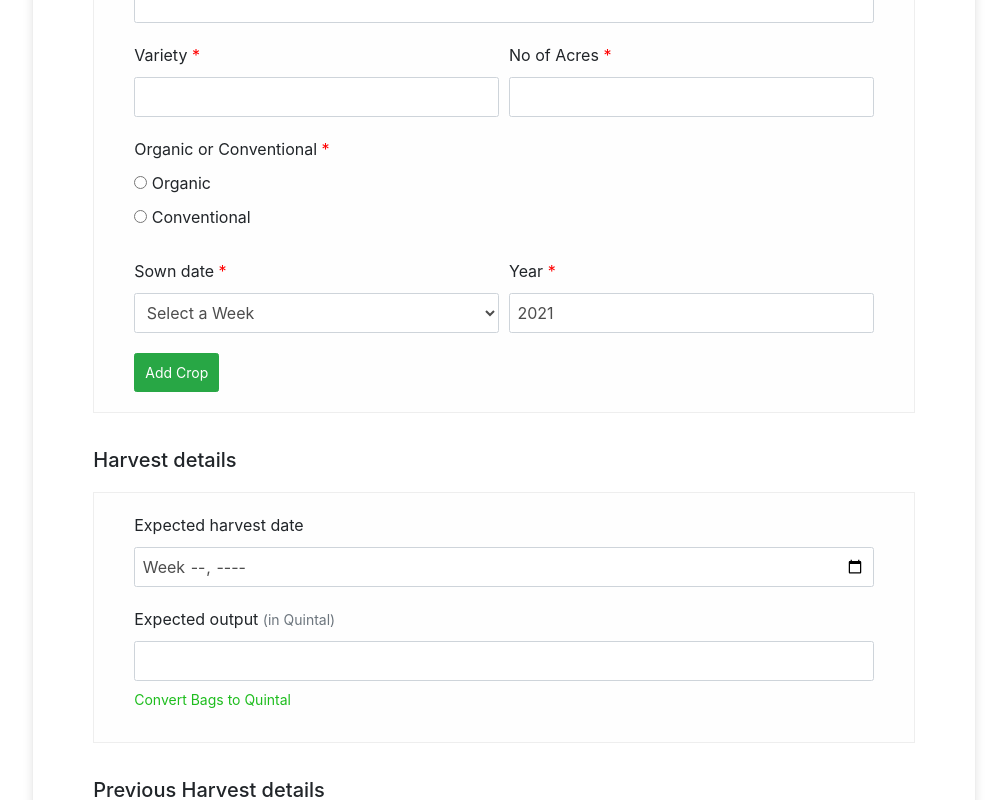
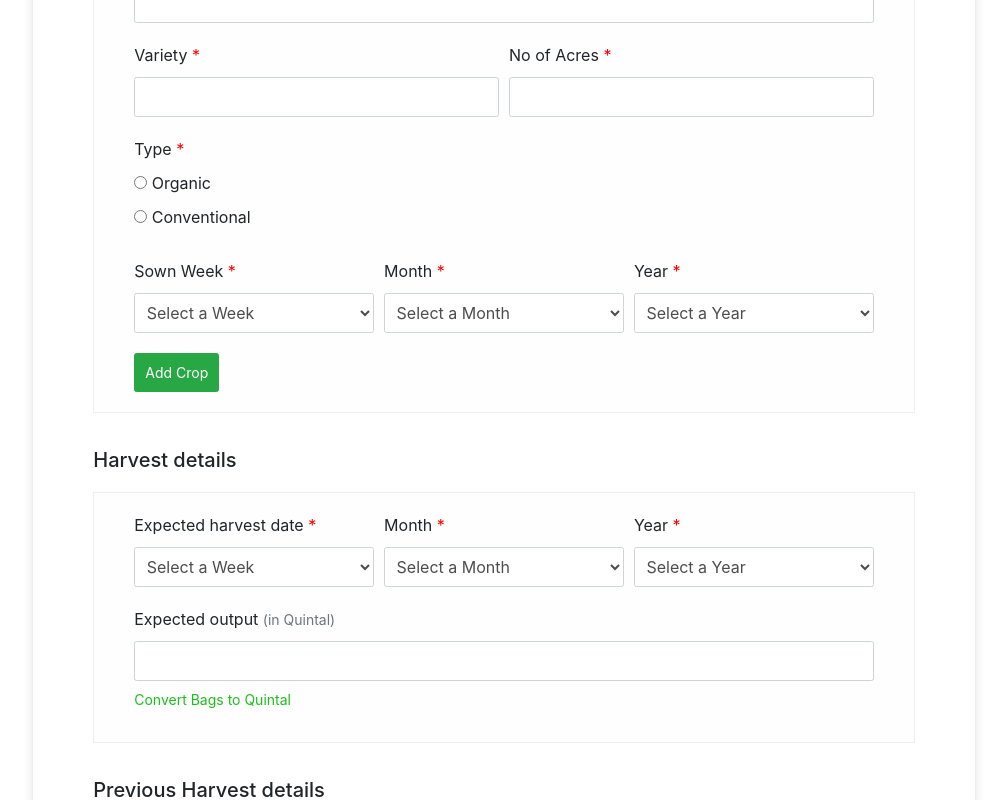
Before and after one commit to 00lohit/formor_ui, an Angular app: page /data in a window 1280 px wide. Shown: the part 740-1540 px from the top of the page, without its empty margins (136-1143 px from the left). Built offline with nearby package versions, Linux system fonts and the light colour scheme.

Commit message:
server connection

```diff
--- a/src/app/config.service.ts
+++ b/src/app/config.service.ts
@@ -1,19 +1,20 @@
 import { HttpClient } from '@angular/common/http';
 import { Injectable } from '@angular/core';
+import { Data } from './app.data';
 
 @Injectable({
   providedIn: 'root',
 })
 export class ConfigService {
-  _url = 'https://farmform-default-rtdb.firebaseio.com/data.json';
+  _url = 'http://localhost:3000/api/v1/data';
 
   constructor(private http: HttpClient) {}
 
-  post(modal: any) {
-    return this.http.post(this._url, modal);
+  post(data: Data) {
+    return this.http.post(this._url, data);
   }
 
   get() {
-    return this.http.get<{ [key: string]: [] }>(this._url);
+    return this.http.get(this._url);
   }
 }
--- a/src/app/form/form.component.html
+++ b/src/app/form/form.component.html
@@ -14,7 +14,7 @@
             <input
               type="text"
               class="form-control"
-              name="farmerName"
+              name="name"
               ngModel
               required
             />
@@ -48,7 +48,7 @@
           </div>
           <div class="form-row">
             <div class="form-group col-md-6">
-              <label for="address"
+              <label for="access"
                 >Road Access
                 <span class="label__subtext text-muted">(in Kms)</span
                 ><span class="mandatory"> *</span></label
@@ -56,7 +56,7 @@
               <input
                 type="number"
                 class="form-control"
-                name="address"
+                name="access"
                 ngModel
                 required
               />
@@ -80,7 +80,6 @@
                 class="form-control"
                 name="district"
                 [(ngModel)]="district"
-                disabled
                 required
               />
             </div>
@@ -91,7 +90,6 @@
                 class="form-control"
                 name="state"
                 [(ngModel)]="state"
-                disabled
                 required
               />
             </div>
@@ -110,7 +108,7 @@
             <input
               type="text"
               class="form-control"
-              name="crop{{ crop }}"
+              name="cropName{{ crop }}"
               ngModel
               required
             />
@@ -131,21 +129,19 @@
               <input
                 type="number"
                 class="form-control"
-                name="acers{{ crop }}"
+                name="acres{{ crop }}"
                 ngModel
                 required
               />
             </div>
           </div>
           <div class="form-group">
-            <label
-              >Organic or Conventional<span class="mandatory"> *</span></label
-            >
+            <label>Type<span class="mandatory"> *</span></label>
             <div class="radio">
               <label>
                 <input
                   type="radio"
-                  name="croptype{{ crop }}"
+                  name="cropType{{ crop }}"
                   ngModel
                   required
                   value="organic"
@@ -155,7 +151,7 @@
               <label>
                 <input
                   type="radio"
-                  name="croptype{{ crop }}"
+                  name="cropType{{ crop }}"
                   ngModel
                   required
                   value="conventional"
@@ -165,14 +161,14 @@
             </div>
           </div>
           <div class="form-row">
-            <div class="form-group col-md-6">
+            <div class="form-group col-md-4">
               <label for="week"
-                >Sown date<span class="mandatory"> *</span></label
+                >Sown Week<span class="mandatory"> *</span></label
               >
               <select
                 class="form-control"
                 id="weeks"
-                name="weeks{{ crop }}"
+                name="sownWeek{{ crop }}"
                 ngModel
                 required
               >
@@ -184,14 +180,41 @@
                 <option value="week-5">Week-5</option>
               </select>
             </div>
-            <div class="form-group col-md-6">
+            <div class="form-group col-md-4">
+              <label>Month<span class="mandatory"> *</span></label>
+              <select
+                class="form-control"
+                name="sownMonth{{ crop }}"
+                ngModel
+                required
+              >
+                <option value="" hidden>Select a Month</option>
+                <option value="January">January</option>
+                <option value="February">February</option>
+                <option value="March">March</option>
+                <option value="April">April</option>
+                <option value="May">May</option>
+                <option value="June">June</option>
+                <option value="July">July</option>
+                <option value="August">August</option>
+                <option value="September">September</option>
+                <option value="October">October</option>
+                <option value="November">November</option>
+                <option value="December">December</option>
+              </select>
+            </div>
+            <div class="form-group col-md-4">
               <label>Year<span class="mandatory"> *</span></label>
-              <input
-                type="number"
+              <select
                 class="form-control"
-                name="year"
-                [(ngModel)]="year"
-              />
+                name="sownYear{{ crop }}"
+                ngModel
+                required
+              >
+                <option value="" hidden>Select a Year</option>
+                <option value="2020">2020</option>
+                <option value="2021">2021</option>
+              </select>
             </div>
           </div>
         </div>
@@ -215,7 +238,7 @@
 
       <h2>Harvest details</h2>
       <div class="panel__group">
-        <div class="form-group">
+        <!-- <div class="form-group">
           <label>Expected harvest date</label>
           <input
             type="week"
@@ -224,6 +247,47 @@
             ngModel
             required
           />
+        </div> -->
+        <div class="form-row">
+          <div class="form-group col-md-4">
+            <label
+              >Expected harvest date<span class="mandatory"> *</span></label
+            >
+            <select class="form-control" name="expHarvDate" ngModel required>
+              <option value="" hidden>Select a Week</option>
+              <option value="week-1">Week-1</option>
+              <option value="week-2">Week-2</option>
+              <option value="week-3">Week-3</option>
+              <option value="week-4">Week-4</option>
+              <option value="week-5">Week-5</option>
+            </select>
+          </div>
+          <div class="form-group col-md-4">
+            <label>Month<span class="mandatory"> *</span></label>
+            <select class="form-control" name="expHarvMonth" ngModel required>
+              <option value="" hidden>Select a Month</option>
+              <option value="January">January</option>
+              <option value="February">February</option>
+              <option value="March">March</option>
+              <option value="April">April</option>
+              <option value="May">May</option>
+              <option value="June">June</option>
+              <option value="July">July</option>
+              <option value="August">August</option>
+              <option value="September">September</option>
+              <option value="October">October</option>
+              <option value="November">November</option>
+              <option value="December">December</option>
+            </select>
+          </div>
+          <div class="form-group col-md-4">
+            <label>Year<span class="mandatory"> *</span></label>
+            <select class="form-control" name="expHarvYear" ngModel required>
+              <option value="" hidden>Select a Year</option>
+              <option value="2020">2020</option>
+              <option value="2021">2021</option>
+            </select>
+          </div>
         </div>
         <div class="form-group">
           <label
@@ -231,9 +295,9 @@
             <span class="label__subtext text-muted">(in Quintal)</span></label
           >
           <input
-            type="text"
+            type="number"
             class="form-control"
-            name="expoutput"
+            name="expHarvOutput"
             ngModel
             required
           />
@@ -253,47 +317,27 @@
       <div class="panel__group">
         <div class="form-group">
           <label>Name of Crop</label>
-          <input
-            type="text"
-            class="form-control"
-            name="prevharvestcrop"
-            ngModel
-          />
+          <input type="text" class="form-control" name="prevCrop" ngModel />
         </div>
         <div class="form-group">
           <label>Variety</label>
-          <input
-            type="text"
-            class="form-control"
-            name="prevharvestvariety"
-            ngModel
-          />
+          <input type="text" class="form-control" name="prevVariety" ngModel />
         </div>
         <div class="form-group">
           <label>No of Acres</label>
-          <input
-            type="text"
-            class="form-control"
-            name="prevharvestacres"
-            ngModel
-          />
+          <input type="number" class="form-control" name="prevAcre" ngModel />
         </div>
         <div class="form-group">
-          <label for="name">Organic or Conventional</label>
+          <label for="name">Type</label>
           <div class="radio">
             <label>
-              <input
-                type="radio"
-                name="prevharvesttype"
-                value="organic"
-                ngModel
-              />
+              <input type="radio" name="prevType" value="organic" ngModel />
               Organic </label
             ><br />
             <label>
               <input
                 type="radio"
-                name="prevharvesttype"
+                name="prevType"
                 value="conventional"
                 ngModel
               />
@@ -306,7 +350,7 @@
           <input
             type="number"
             class="form-control"
-            name="prevharvestsell"
+            name="prevSellRate"
             ngModel
           />
         </div>
--- a/src/app/form/form.component.ts
+++ b/src/app/form/form.component.ts
@@ -1,8 +1,9 @@
-import { Component, OnInit } from '@angular/core';
+import { Component, OnInit, ViewChild } from '@angular/core';
 import { Router } from '@angular/router';
 import { ConfigService } from '../config.service';
 
 import { Data } from '../app.data';
+import { NgForm } from '@angular/forms';
 
 @Component({
   selector: 'app-form',
@@ -10,10 +11,11 @@ import { Data } from '../app.data';
   styleUrls: ['./form.component.scss'],
 })
 export class FormComponent implements OnInit {
+  @ViewChild('f') formFields: NgForm | any;
   crops: any = [1];
   count: number = 1;
   state: string = 'Telangana';
-  district: string = 'Warangal';
+  district: string = 'Yadadri Bhuvanagiri';
   year = new Date().getFullYear();
   bags: any = '';
   quintal: any;
@@ -53,11 +55,13 @@ export class FormComponent implements OnInit {
     this.configService.post(f).subscribe(
       (res) => {
         // console.log(res);
+        alert('Data Submitted Succesfully!');
+        // this.router.navigateByUrl('/formdata');
+        this.formFields.reset();
       },
       (error) => {
-        // console.log(error);
+        console.log(error);
       }
     );
-    this.router.navigateByUrl('/formdata');
   }
 }
```
Also changed, not shown: src/app/app.data.ts (+43 -38 lines), src/app/form-data/form-data.component.html (+10 -18 lines), src/app/form-data/form-data.component.ts (+26 -25 lines).
